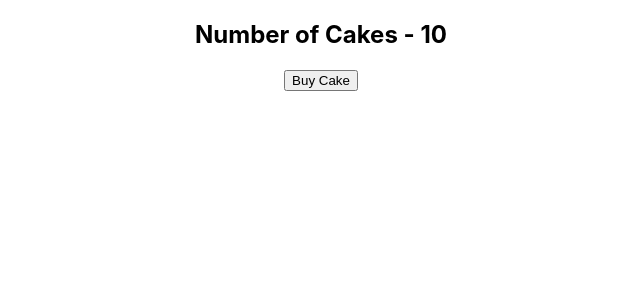
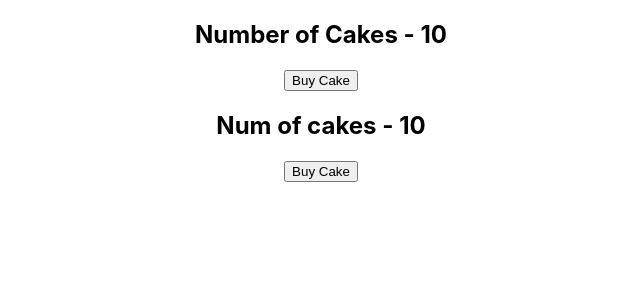
Before and after one commit to Prasadkpd/Redux-Starter, a React (Create React App) app in the folder react-redux/: page / in a window 1280 px wide. Shown: the top 300 px of the page, without its empty margins (319-959 px from the left). Built offline with nearby package versions, Linux system fonts and the light colour scheme.

Commit message:
useselector and usedispatch hooks

```diff
--- a/react-redux/src/App.js
+++ b/react-redux/src/App.js
@@ -3,12 +3,14 @@ import './App.css';
 import CakeContainer from "./components/CakeContainer";
 import {Provider} from "react-redux";
 import store from "./redux/store";
+import HookCakeContainer from "./components/HookCakeContainer";
 
 function App() {
     return (
         <Provider store={store}>
             <div className="App">
                 <CakeContainer/>
+                <HookCakeContainer/>
             </div>
         </Provider>
     );
--- /dev/null
+++ b/react-redux/src/components/HookCakeContainer.js
@@ -0,0 +1,16 @@
+import React from 'react';
+import {useDispatch, useSelector} from "react-redux";
+import {buyCake} from "../redux";
+
+function HookCakeContainer() {
+    const numOfCakes = useSelector(state => state.numOfCakes);
+    const dispatch = useDispatch();
+    return (
+        <div>
+            <h2>Num of cakes - {numOfCakes}</h2>
+            <button onClick={() => dispatch(buyCake())}>Buy Cake</button>
+        </div>
+    );
+}
+
+export default HookCakeContainer;
```
